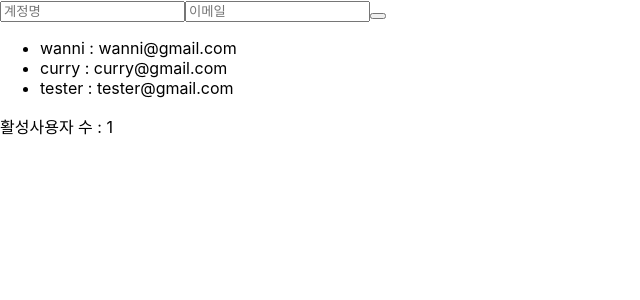
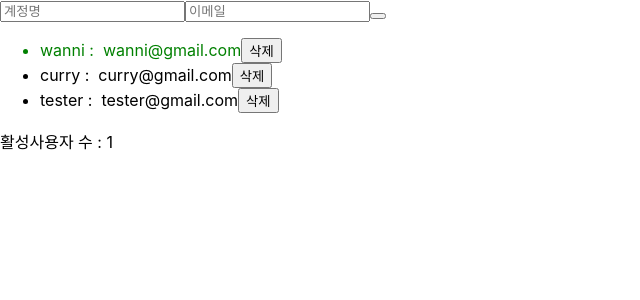
Before and after one commit to wanni0928/react_tutorial, a React (Create React App) app: page / in a window 1280 px wide. Shown: the top 300 px of the page, without its empty margins (0-640 px from the left). Built offline with nearby package versions, Linux system fonts and the light colour scheme.

Commit message:
Update UserList.js

```diff
--- a/src/UserList.js
+++ b/src/UserList.js
@@ -1,41 +1,46 @@
-import React from 'react';
+import React, { useContext } from 'react';
+import { UserDispatch } from './App';
 
-const User = ({user}) => {
-    return (
-        <li>
-            <span>{user.username} : </span> <span>{user.email}</span>
-        </li>
-    );
-}
+const User = React.memo(
+    function User({user}){
+         const dispatch = useContext(UserDispatch);
 
-const UserList = () => {
-    const users = [
-        {
-            id: 1,
-            username: 'wanni',
-            email: 'wanni@gmail.com'
-        },
-        {
-            id: 2,
-            username: 'curry',
-            email: 'curry@gmail.com'
-        },
-        {
-            id: 3,
-            username: 'tester',
-            email: 'tester@gmail.com'
-        }
-    ];
+         return (
+            <li
+            style={{
+                cursor: 'pointer',
+                color: user.active ? 'green' : 'black'
+              }}
+              onClick={() => {
+                dispatch({ type: 'TOGGLE_USER', id: user.id });
+              }}
+              >
+                <span onClick={() => {
+                     dispatch({type: 'TOGGLE_USER', id: user.id});
+                 }}>
+                     {user.username}
+                </span> :  &nbsp;
+                <span>{user.email}</span>
+                <button onClick={() => {
+                    dispatch({ type: 'REMOVE_USER', id: user.id });
+                    }}>삭제</button>
+            </li>
+         );
+    }
+);
+
+const UserList = ({users, onRemove, onToggle}) => {
+
     return (
         <ul>
             {/* <User user={users[0]} />
             <User user={users[1]}/>
             <User user={users[2]}/> */}
-            {users.map((user, index) => (
-                <User user={user} key={index} />
+            {users.map(user => (
+                <User user={user} key={user.id} />
             ))}
         </ul>
     );
 }
 
-export default UserList;
+export default React.memo(UserList);
```
